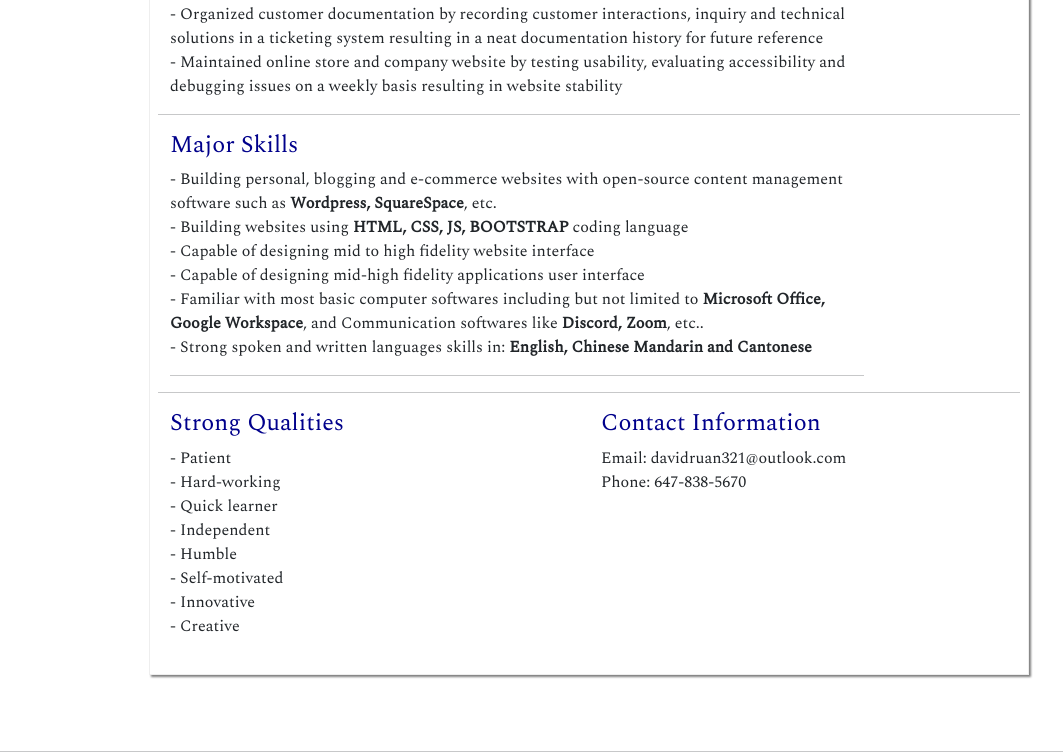
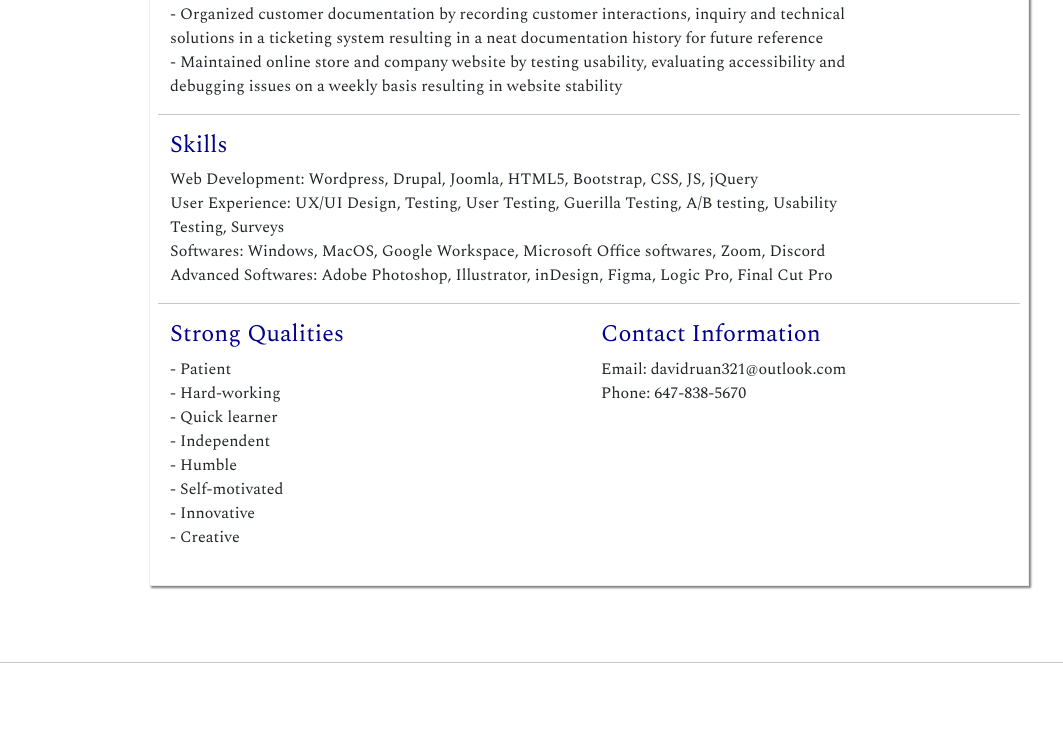
Before and after one commit to daychow0321/Junlong-Ruan-Website, a plain HTML site: page resume.html in a window 1280 px wide. Shown: the part 2580-3333 px from the top of the page, without its empty margins (51-1114 px from the left). Drawn offline with nearby package versions, Linux system fonts and the light colour scheme.

Commit message:
Resume Update

```diff
--- a/resume.html
+++ b/resume.html
@@ -127,14 +127,15 @@
                         <hr>
 
                         <div class="col-10">
-                          <h4>Major Skills</h4>
-                          <p>- Building personal, blogging and e-commerce websites with open-source content management software such as <strong>Wordpress, SquareSpace</strong>, etc.<br>
-                            - Building websites using <strong>HTML, CSS, JS, BOOTSTRAP</strong> coding language<br>
-                            - Capable of designing mid to high fidelity website interface<br>
-                            - Capable of designing mid-high fidelity applications user interface<br>
-                            - Familiar with most basic computer softwares including but not limited to <strong>Microsoft Office, Google Workspace</strong>, and Communication softwares like <strong>Discord, Zoom</strong>, etc.. <br>- Strong spoken and written languages skills in: <strong>English, Chinese Mandarin and Cantonese</strong>
+                          <h4>Skills</h4>
+                          <p>Web Development: Wordpress, Drupal, Joomla, HTML5, Bootstrap, CSS, JS, jQuery
+                              <br>
+                            User Experience: UX/UI Design, Testing, User Testing, Guerilla Testing, A/B testing, Usability Testing, Surveys
+                              <br>
+                              Softwares: Windows, MacOS, Google Workspace, Microsoft Office softwares, Zoom, Discord
+                              <br>
+                              Advanced Softwares: Adobe Photoshop, Illustrator, inDesign, Figma, Logic Pro, Final Cut Pro
                           </p>
-                            <hr/>
                         </div>
                         <hr>
                         <div class="col-6">
```
